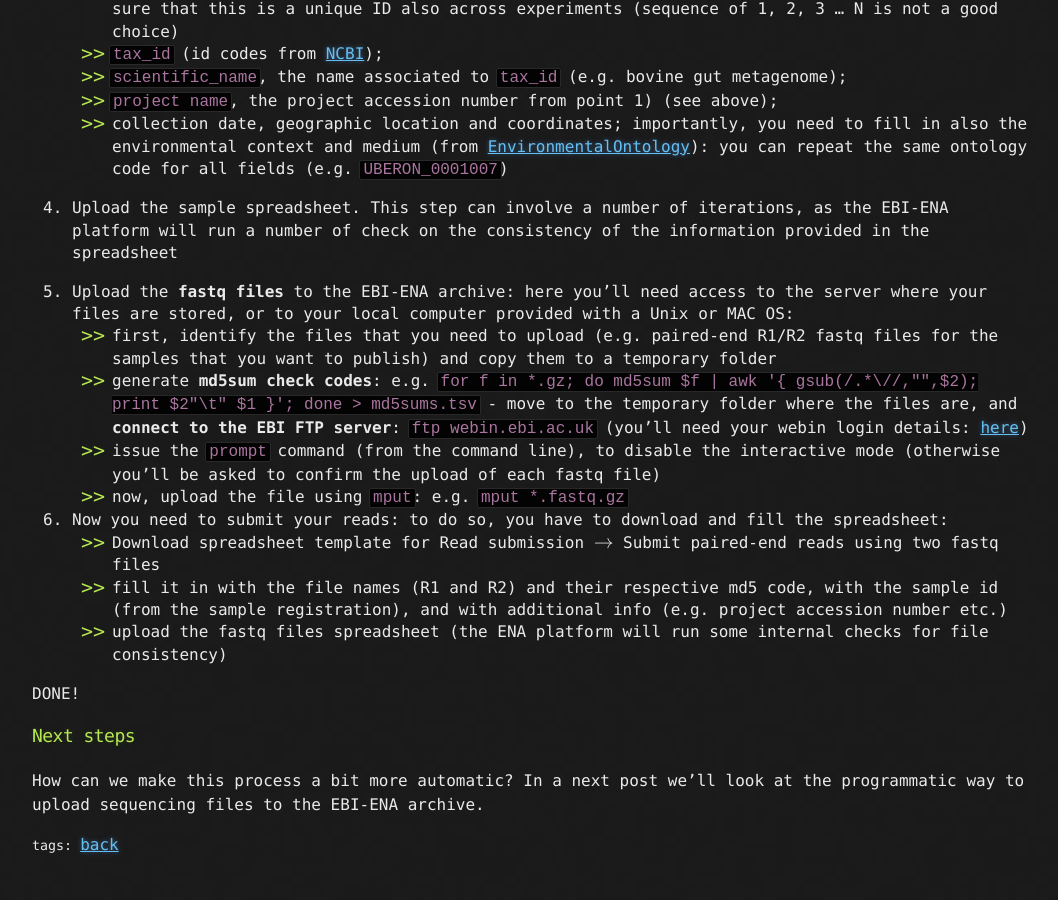
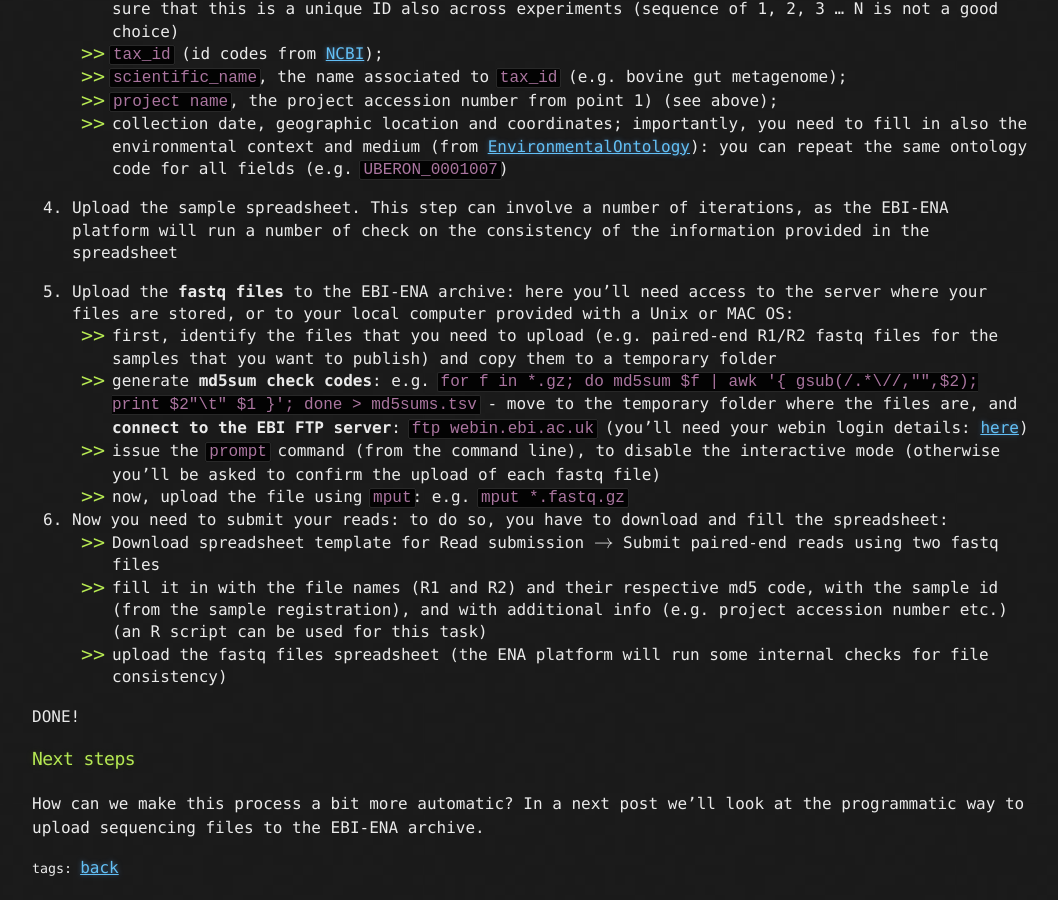
Before and after one commit to bioinformateachers/bioinformateachers.github.io, a Jekyll site: the page built from _posts/2023-09-04-submit-to-ena.md, in a window 1280 px wide and 900 px high, scrolled down 1324 px. Shown: the whole window, without its empty margins (108-1166 px from the left). Built offline with Jekyll 4.4.1, drawn with Linux system fonts in a browser that asks for light colours; formulas are drawn with MathJax 3; before the commit the page ends 2201 px from its top, so only the background shows below that.

Commit message:
added: hint to R script to prepare the reads spreadsheet

```diff
--- a/_posts/2023-09-04-submit-to-ena.md
+++ b/_posts/2023-09-04-submit-to-ena.md
@@ -60,9 +60,10 @@ Remeber to download the accession file after registering the samples: this file
 	- issue the `prompt` command (from the command line), to disable the interactive mode (otherwise you'll be asked to confirm the upload of each fastq file)
 	- now, upload the file using `mput`: e.g. `mput *.fastq.gz`
 
+
 6. Now you need to submit your reads: to do so, you have to download and fill the spreadsheet:
 	- Download spreadsheet template for Read submission $$\rightarrow$$ Submit paired-end reads using two fastq files
-	- fill it in with the file names (R1 and R2) and their respective md5 code, with the sample id (from the sample registration), and with additional info (e.g. project accession number etc.)
+	- fill it in with the file names (R1 and R2) and their respective md5 code, with the sample id (from the sample registration), and with additional info (e.g. project accession number etc.) (an R script can be used for this task)
 	- upload the fastq files spreadsheet (the ENA platform will run some internal checks for file consistency)
 
 DONE!
```
